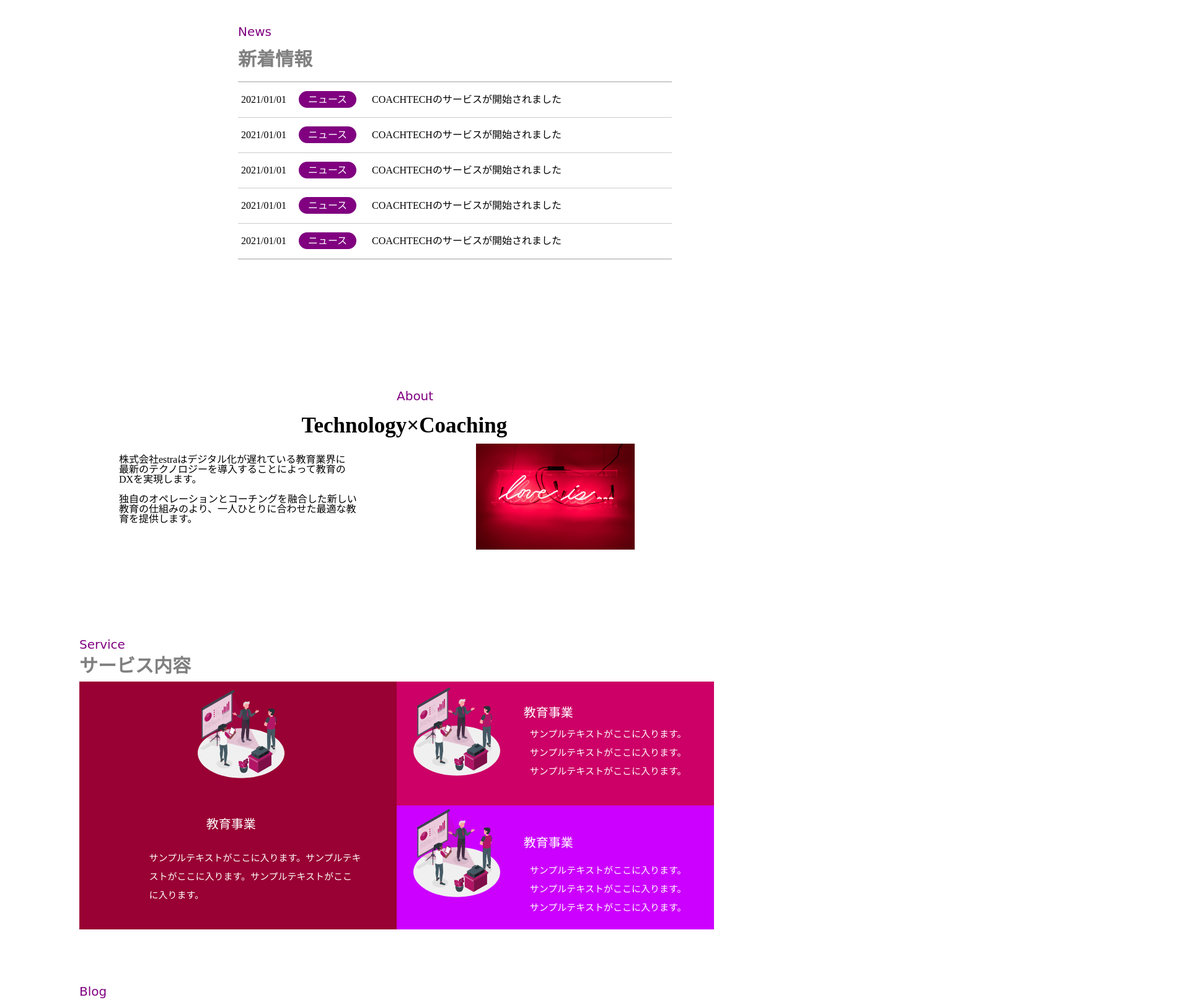
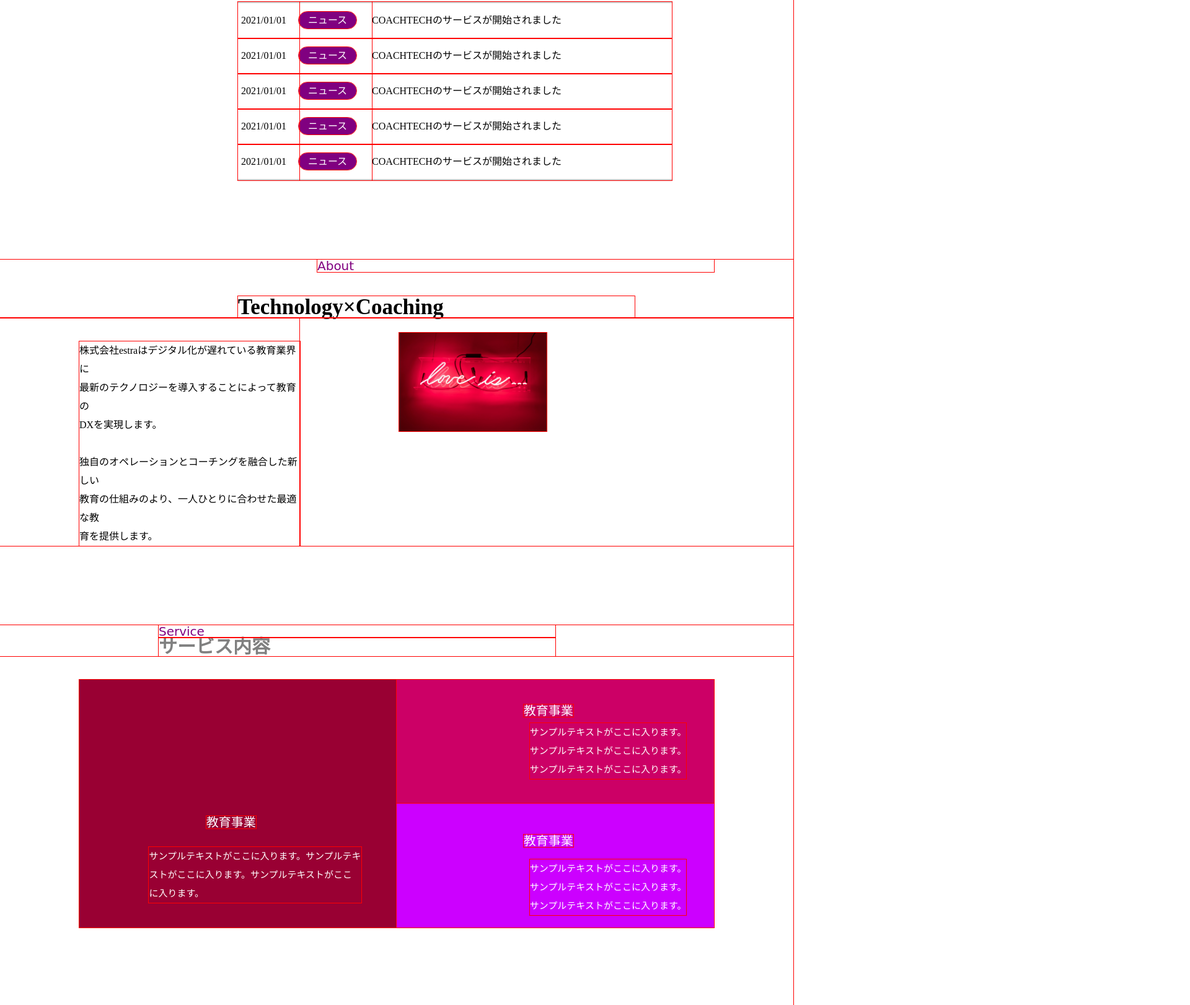
Before and after one commit to na-0k0/20211125_kanazawa, a plain HTML site: page index.html in a window 1280 px wide. Shown: the part 795-2417 px from the top of the page at 62% size, 1920 px wide, since content can reach past the window. Drawn offline with Linux system fonts and the light colour scheme; a web font is replaced by a local one.

Commit message:
second-commit#

```diff
--- a/css/style.css
+++ b/css/style.css
@@ -1,3 +1,7 @@
+*{
+  outline: 1px solid red !important;
+}
+
 header {
   display: flex;
 }
@@ -55,23 +59,21 @@ ul li {
   font-family: "Meow Script", cursive;
   font-size: 20px;
   color: purple;
-  position: relative;
-  top: 280px;
-  left: 30%;
+  margin-left: 30%;
+  margin-top: 10%;
+  width: 50%;
 }
 
 .new {
   font-size: 30px;
   color: gray;
-  position: relative;
-  top: 300px;
-  left: 30%;
+  margin-left: 30%;
+  width: 50%;
 }
 
-dl {
-  position: relative;
-  top: 320px;
-  left: 30%;
+.new-table {
+  margin-left: 30%;
+  margin-top: 5%;
   width: 700px;
 }
 
@@ -110,55 +112,57 @@ a {
   font-family: "Meow Script", cursive;
   font-size: 20px;
   color: purple;
-  position: relative;
-  top: 530px;
-  left: 50%;
+  width: 50%;
+  margin-left: 40%;
+  margin-top: 10%;
 }
 
-h3 {
-  position: relative;
-  top: 550px;
-  left: 38%;
+.te-co {
+  width: 50%;
+  margin-left: 30%;
+  margin-top: 3%;
   font-size: 35px;
 }
 
+.setumei{
+  display: flex;
+}
+
 .explanation {
-  position: relative;
-  top: 580px;
-  left: 15%;
+  width: 70%;
+  margin-left: 10%;
+  margin-top: 3%;
+  line-height: 30px;
 }
 
 .tech-img img {
-  width: 20%;
-  position: relative;
-  top: 450px;
-  left: 60%;
+  width: 30%;
+  margin-top: 3%;
+  margin-left: 20%;
 }
 
 .servise {
   font-family: "Meow Script", cursive;
   font-size: 20px;
   color: purple;
-  position: relative;
-  top: 590px;
-  left: 10%;
+  margin-left: 20%;
+  margin-top: 10%;
+  width: 50%;
 }
 
 .content {
   font-size: 30px;
   color: gray;
-  position: relative;
-  top: 600px;
-  left: 10%;
+  margin-left: 20%;
+  width: 50%;
 }
 
 .grid {
   display: grid;
   grid-template-rows: 200px 200px;
   grid-template-columns: 1fr 1fr;
-  position: relative;
-  top: 610px;
-  left: 10%;
+  margin-left: 10%;
+  margin-top: 3%;
   width: 80%;
 }
 
@@ -269,17 +273,16 @@ h3 {
   font-family: "Meow Script", cursive;
   font-size: 20px;
   color: purple;
-  position: relative;
-  top: 700px;
-  left: 10%;
+  margin-left: 10%;
+  margin-top: 10%;
+  width: 50%;
 }
 
 .blog2 {
   font-size: 25px;
   color: gray;
-  position: relative;
-  top: 730px;
-  left: 10%;
+  margin-left: 10%;
+  width: 50%;
 }
 
 .site {
@@ -291,12 +294,14 @@ h3 {
   box-shadow: 0px 3px 10px rgba(0, 0, 0, 0.2);
   border-radius: 20px 20px 20px 20px;
   position: relative;
-  top: 740px;
+  margin-top: 3%;
 }
 
 .card_img img {
   width: 100%;
   position: relative;
+  border-top-left-radius: 20px;
+  border-top-right-radius: 20px;
 }
 
 .card_content_ttl {
@@ -345,14 +350,14 @@ h3 {
   text-align: center;
   margin: 100px auto 0;
   display: block;
-  position: relative;
-  top: 750px;
+  margin-left: 40%;
+  margin-top: 10%;
 }
 
 .gaiyou {
-  position: relative;
-  top: 830px;
-  left: 15%;
+  margin-left: 10%;
+  margin-top: 5%;
+  width: 50%;
 }
 
 .company-tag {
@@ -367,18 +372,19 @@ h3 {
   line-height: 50px;
 }
 
-table {
+.com-table {
   width: 60%;
   border-collapse: collapse;
-  position: relative;
-  top: 850px;
-  left: 20%;
+  margin-left: 20%;
+  margin-top: 3%;
 }
+
 table th,
 table td {
   border: 1px solid #ccc;
   padding: 20px;
 }
+
 table th {
   font-weight: bold;
   background-color: #dedede;
@@ -387,8 +393,8 @@ table th {
 .last-menu {
   display: flex;
   position: relative;
-  top: 950px;
-  left: 5%;
+  margin-top: 5%;
+  margin-left: 3%;
 }
 
 .last-img1 {
@@ -416,9 +422,9 @@ table th {
 }
 
 .kochira {
-  position: relative;
-  top: 980px;
-  left: 35%;
+  margin-top: 10%;
+  margin-left: 35%;
+  width: 60%;
 }
 
 .kochira-text {
@@ -434,14 +440,14 @@ table th {
   margin: 100px auto 0;
   display: block;
   background: linear-gradient(90deg, #cc0099, #cc0066);
-  position: relative;
-  top: 980px;
+  margin-left: 40%;
+  margin-top: 5%;
 }
 
 .copyright {
   background: #f5fffa;
   text-align: center;
   padding: 30px 0;
-  position: relative;
-  top: 1200px;
+  margin-top: 10%;
+
 }
--- a/index.html
+++ b/index.html
@@ -47,7 +47,7 @@
 
   <p class="news">News</p>
   <h2 class="new">新着情報</h2>
-  <dl>
+  <dl class="new-table">
     <dt class="first">2021/01/01<a href="#">ニュース</a></dt>
     <dd class="first">COACHTECHのサービスが開始されました</dd>
     <dt>2021/01/01<a href="#">ニュース</a></dt>
@@ -62,7 +62,9 @@
 
   <div class="tech">
     <p class="about">About</p>
-    <h3>Technology×Coaching</h3>
+    <h3 class="te-co">Technology×Coaching</h3>
+  </div>
+  <div class="setumei">
     <p class="explanation">株式会社estraはデジタル化が遅れている教育業界に<br>最新のテクノロジーを導入することによって教育の<br>DXを実現します。<br><br>独自のオペレーションとコーチングを融合した新しい<br>教育の仕組みのより、一人ひとりに合わせた最適な教<br>育を提供します。</p>
     <div class="tech-img">
       <img src="./image/about.jpg">
@@ -155,7 +157,7 @@
     <p class="company-tag">Company</p>
     <h2 class="company_gaiyou">会社概要</h2>
   </div>
-  <table>
+  <table class="com-table">
     <tr>
       <th>会社名</th>
       <td>株式会社estra</td>
```
